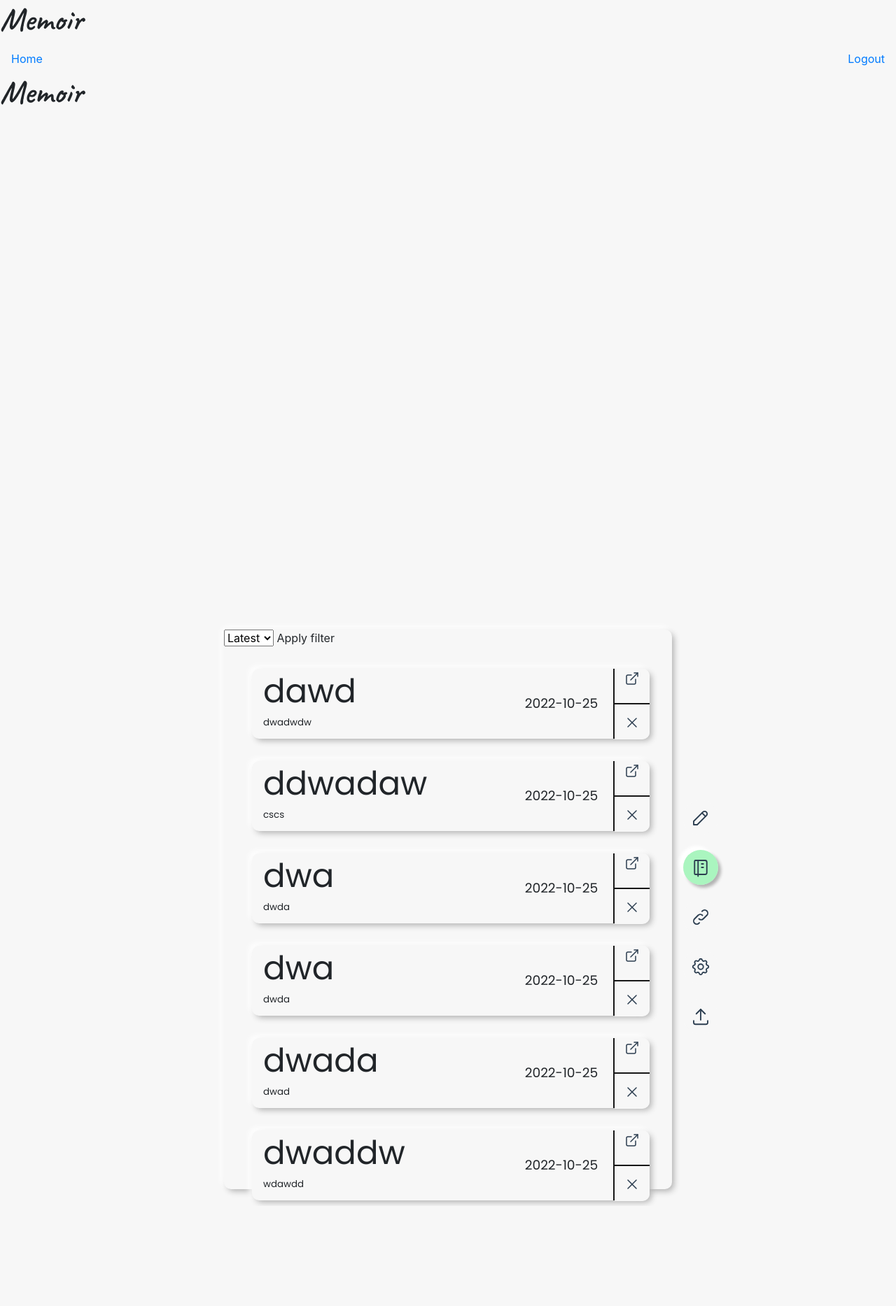
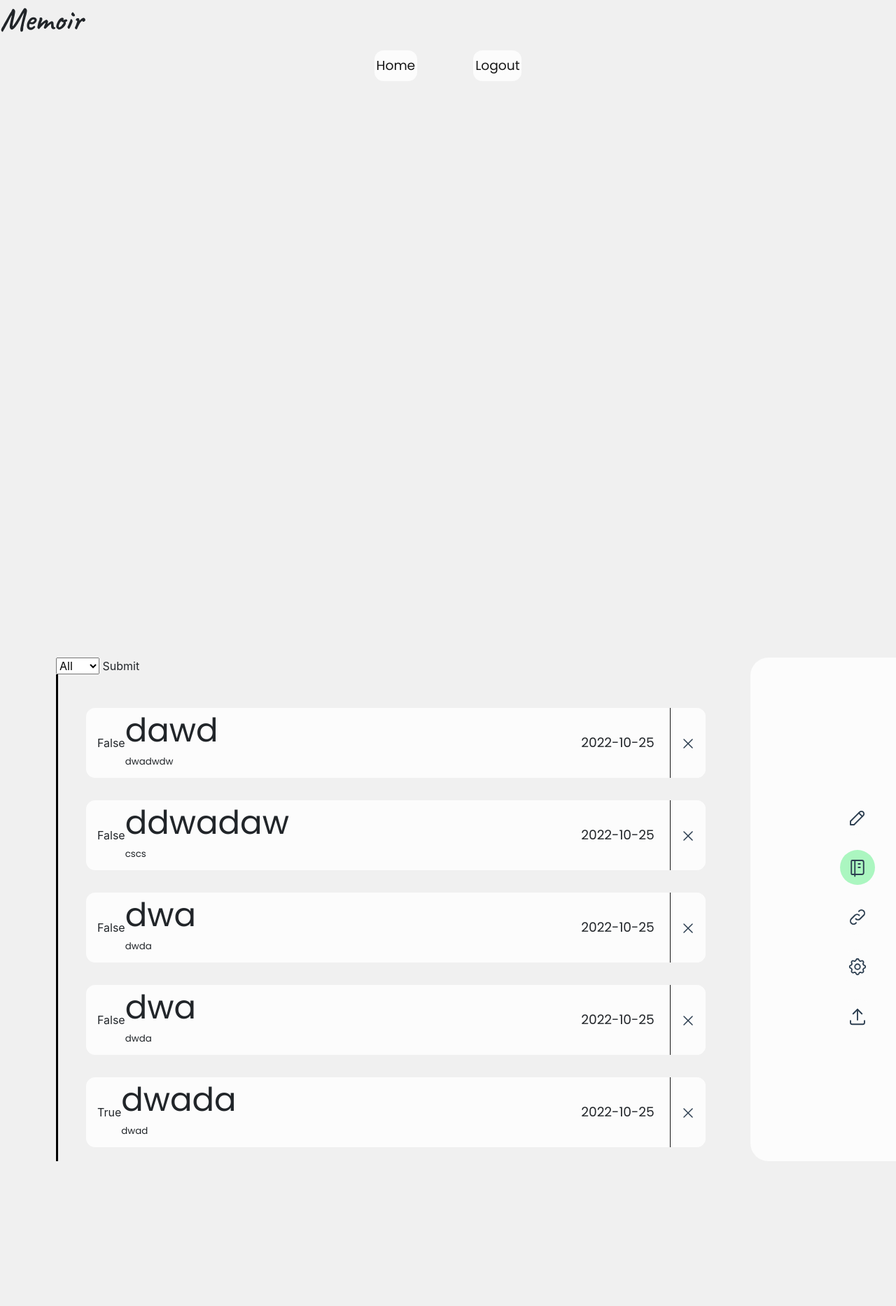
Before and after one commit to KarikFreiheit/Memoir, a Flask app: page / in a window 1280 px wide. Shown: the top 1867 px of the page at 70% size. Run offline with Flask 2, Linux system fonts and the light colour scheme; a user stored in the database is signed in; data comes from the database, SQL or seed files in the repository; both versions use the stored data as it was after the commit; some libraries are stand-ins or nearby versions.

Commit message:
Note Sorting by Favorites working!!! FInally

```diff
--- a/Website/models.py
+++ b/Website/models.py
@@ -9,6 +9,7 @@ class Note(db.Model):
     body = db.Column(db.String(10000))
     date = db.Column(db.String(100))
     user_id = db.Column(db.Integer, db.ForeignKey('user.id'))
+    remember = db.Column(db.Boolean, default = False)
 
 
 class User(db.Model, UserMixin):
--- a/Website/static/base.css
+++ b/Website/static/base.css
@@ -1,8 +1,9 @@
-:root{
-    --white: rgb(247,247,247);
-    --black: rgb(23,23,23);
-    --mint:  rgba(145,245,173, .75);
-    --hover: rgb( 230, 230, 230);
+:root {
+    --white: rgb(240, 240, 240);
+    --bwhite: rgb(252, 252, 252);
+    --black: rgb(23, 23, 23);
+    --mint: rgba(145, 245, 173, .75);
+    --hover: rgb(230, 230, 230);
 
     --font-main: 'Poppins', sans-serif;
     --font-cursive: 'Caveat', cursive;
@@ -22,63 +23,137 @@
 ::-webkit-scrollbar {
     display: none;
 }
+
 ::-webkit-scrollbar-track {
     opacity: 0%;
 }
+
 ::-webkit-scrollbar-thumb {
     opacity: 0%;
 }
 
-h1{
+h1 {
     font-family: var(--font-cursive);
     font-weight: var(--font-bold);
     font-size: var(--font-large);
 
 }
 
-body{
+.navbar {
+    display: flex;
+    justify-content: center;
+    gap: 5em;
+}
+
+a,
+a:hover,
+a:focus {
+    color: var(--black);
+    text-decoration: none;
+    font-family: var(--font-main);
+    font-size: var(--font-normal);
+    font-weight: 400;
+    font-style: normal;
+}
+
+.nav-item {
+    background-color: var(--bwhite);
+    padding-top: .5em;
+    padding-bottom: .5em;
+
+    padding-inline: 3px;
+    border-radius: .5vh;
+
+}
+
+.nav-item:hover {
+    background-color: var(--hover);
+    border-radius: .5vh;
+}
+
+
+body {
     background-color: var(--white);
 
 }
-.base{
-    max-width: 120rem;
-    min-width: 40rem;
-    min-height: 500px;
-    max-height: 800px;
+
+.base {
+    width: 100%;
+    padding-left: 5rem;
+    gap: 2rem;
+    min-height: 45rem;
     position: absolute;
-    display: grid;
-    grid-template-areas: "one, two";
     left: 50%;
     top: 50%;
     transform: translate(-50%, -50%);
+    display: flex;
     background-color: var(--white);
-    box-shadow: 0 0 0 transparent,  0 0 0 transparent,  4px 4px 8px -1px rgb(179, 179, 179), -4px -4px 8px rgb(255, 255, 255);
-    border-radius: 10px;
+}
+
+.content {
+    height: inherit;
+    min-width: 60rem;
+}
+
+.display-entry {
+    width: 60rem;
+    background-color: var(--bwhite);
+    border-radius: 26px 0px 0px 26px;
+
+}
+
+.heart-checkbox {
+    display: none;
+}
+
+.path {
+    transition: fill 200ms, stroke 50ms, scale 100ms ease-out;
+
+}
+
+svg {
+    transition: all 150ms ease-out;
+}
+
+.heart-checkbox:checked+.shape>svg>.path {
+    fill: red;
+    opacity: 1;
+    stroke: red;
+    width: 55px;
+    height: 55px;
+    transform: scale(1.03, 1.03);
+    transform-origin: center center;
+}
+
+.heart-checkbox:checked+.shape>svg {
+    filter: drop-shadow(0 0 6px rgba(255, 0, 0, .8));
 }
 
 
 
-
-input{
+input {
     all: unset;
 }
-input:focus{
+
+input:focus {
     all: unset;
 
 }
-button:focus{
+
+button:focus {
     all: unset;
 }
-button{
+
+button {
     all: unset;
 }
 
 /* main area of tabs */
-.tab-list{
+.tab-list {
     z-index: 1;
-    position: absolute;
+    position: fixed;
     top: 1em;
-    left:   calc(1em + 100%);
+    left: calc(100% - 5em);
     height: 100%;
     display: flex;
     justify-content: center;
@@ -86,17 +161,23 @@ button{
 }
 
 
-.tab-content{
+.tab-content {
     display: none;
+    max-height: inherit;
+
 }
-.tab-content.is-active{
+
+.tab-content.is-active {
     display: block;
+    max-height: inherit;
+
+    position: inherit;
 }
 
 
-.tab{
+.tab {
     display: flex;
-    background-color: var(--white);
+    background-color: var(--bwhite);
     margin: 1em 0;
     border-radius: 50%;
     width: 50px;
@@ -106,52 +187,64 @@ button{
     margin-top: 5px;
     justify-content: center;
     align-items: center;
-    transition: all;
-    transition-duration: 300ms;
+    transition: all 300ms;
+
 }
 
-.tab:hover{
+.tab:hover {
     background-color: var(--hover);
+    transform: scale(1.1);
 }
 
-.tab > svg{
+.tab>svg {
     width: 30px;
     height: 30px;
 
 }
-.tab.is-active{
+
+.tab.is-active {
     background-color: var(--mint);
-    box-shadow: inset 0 0 0 transparent,  inset 0 0 0 transparent,   4px 4px 4px 0px  rgb(179, 179, 179), -6px -6px 4px 0px rgb(255, 255, 255);
 
 }
 
+.view {
+    overflow: scroll;
 
-/* View Tab */
-
-.view{
-    max-height: inherit;
+    height: 45rem;
 }
 
-
-.note-list{
+.note-list {
     overflow: scroll;
     max-height: inherit;
 }
 
-.list-element{
+.list-element {
     grid-area: 1;
     display: flex;
     align-items: center;
     list-style-type: none;
-    background-color: var(--white);
-    box-shadow: 0 0 0 transparent,  0 0 0 transparent,  4px 4px 8px -1px rgb(179, 179, 179), -4px -4px 8px rgb(255, 255, 255);
+    background-color: var(--bwhite);
     padding-left: 1em;
     margin: 2em 2em 2em 0em;
-    border-radius: 10px;
+    border-radius: .5vh;
     height: 100px;
+    transition: all 300ms;
 }
 
-.title{
+.list-element:hover {
+    grid-area: 1;
+    display: flex;
+    align-items: center;
+    list-style-type: none;
+    background-color: var(--bwhite);
+    padding-left: 1em;
+    margin: 2em 2em 2em 0em;
+    border-radius: .5vh;
+    height: 100px;
+    transform: scale(1.04);
+}
+
+.title {
     font-family: var(--font-main);
     font-weight: var(--font-thin);
     font-size: var(--font-large);
@@ -159,7 +252,7 @@ button{
 
 }
 
-.text-body{
+.text-body {
     font-family: var(--font-main);
     font-weight: var(--font-thin);
     font-size: var(--font-small);
@@ -167,7 +260,7 @@ button{
 
 }
 
-.list-element-flex{
+.list-element-flex {
     position: relative;
     display: flex;
     justify-content: flex-end;
@@ -175,9 +268,10 @@ button{
     width: 100%;
 
 }
-.date{
+
+.date {
     display: flex;
-    border-right: 2px solid var(--black);
+    border-right: 1px solid var(--black);
     height: 100%;
     min-width: 150px;
     max-width: 20%;
@@ -186,93 +280,83 @@ button{
     font-size: var(--font-normal);
     justify-content: center;
     align-items: center;
-;
+    ;
 }
 
-.button-delete{
+.button-delete {
     border: none;
-    border-radius: 0 0 10px 0;
-    background-color: var(--white);
+    border-radius: 0 .5vh .5vh 0;
+    background-color: var(--bwhite);
     text-align: center;
     width: 50px;
-    height: 50%;
-    border-top: 1px solid var(--black);
+    height: 100%;
 }
-.button-delete:hover{
+
+.button-delete:hover {
     background-color: var(--hover);
 }
 
-.button-delete:focus{
+.button-delete:focus {
     all: unset;
     border: none;
-    border-radius: 0 10px 10px 0;
+    border-radius: 0 .5vh .5vh 0;
     background-color: var(--hover);
     width: 50px;
-    height: 50%;
+    height: 100%;
     text-align: center;
 }
+.line{
+    padding-top: 1rem;
+    padding-bottom: 1rem;
+    border-left: 3px black solid;
+    stroke: red;
+    stroke: 5px;
+    stroke-linecap: round;
+}
+#note {
+    grid-area: a;
+    border-radius: .5vh;
+    margin: 1em;
+    background-color: var(--bwhite);
+}
 
-.button-open{
-    border: none;
-    border-radius: 0 10px 0 0;
-    background-color: var(--white);
-    text-align: center;
-    width: 50px;
-    height: 50%;
-    border-bottom: 1px solid var(--black);
-
+#date {
+    grid-area: b;
+    border-radius: .5vh;
+    padding-inline: 3px;
+    margin: 1em;
+    background-color: var(--bwhite);
 
 }
-.button-open:hover{
-    background-color: var(--mint);
-}
-.button-open:focus{
-    all: unset;
-    border: none;
-    border-radius: 0 10px 10px 0;
-    background-color: var(--hover);
-    width: 50px;
-    height: 50%;
-    text-align: center;
-}
 
-#note{
-    grid-area: a;
-    box-shadow: 0 0 0 transparent,  0 0 0 transparent, 4px 4px 8px -1px rgb(179, 179, 179), -4px -4px 8px rgb(255, 255, 255);
-    border-radius: 5px;
+#body {
+    grid-area: c;
+    border-radius: .5vh;
+    padding-inline: 3px;
+
     margin: 1em;
-}
-#date{
-    grid-area: b;
-    box-shadow: 0 0 0 transparent,  0 0 0 transparent, 4px 4px 8px -1px rgb(179, 179, 179), -4px -4px 8px rgb(255, 255, 255);
-    border-radius: 5px;
-    padding-inline: 3px;
-    margin: 1em;
-}
-#body{
-    grid-area: c;
-    box-shadow: 0 0 0 transparent,  0 0 0 transparent, 4px 4px 8px -1px rgb(179, 179, 179), -4px -4px 8px rgb(255, 255, 255);
-    border-radius: 5px;
-    margin: 1em;
+    background-color: var(--bwhite);
+
 }
 
 
-.input-grid{
+.input-grid {
     height: inherit;
     width: inherit;
     display: grid;
     grid-template-areas:
-    "a b"
-    "c c";
+        "a b"
+        "c c";
     margin: 2em;
 }
 
-.form-100{
+.form-100 {
     height: inherit;
     width: inherit;
 
 }
-.submit-button{
+
+.submit-button {
     all: unset;
     display: none;
     border-radius: 50%;
@@ -283,11 +367,13 @@ button{
     transition: all;
     transition-duration: 300ms;
 }
-.submit-button > svg{
+
+.submit-button>svg {
     width: 35px;
     height: 35px;
 }
-.submit-button:hover{
+
+.submit-button:hover {
 
     all: unset;
     border-radius: 50%;
@@ -298,29 +384,35 @@ button{
 
 }
 
-.submit-button:focus{
+.submit-button:focus {
     box-shadow: 0%;
     background-color: var(--hover);
 
 }
 
-.submit-active{
+.submit-active {
     display: block;
 }
 
 /* List Item Modal */
 
-.modal{
+.modal {
 
     display: none;
     border: none;
+    position: absolute;
+    top: 50%;
+    left: 50%;
+    transform: translate(-50%, -50%);
     border-radius: 16px;
-    height: 500px;
-    width: 500px;
+    height: 20rem;
+    min-width: 20rem;
 }
-.modal::backdrop{
 
+dialog::backdrop {
+    background-color: var(--white);
 }
-.display-modal{
+
+.display-modal {
     display: block;
 }
--- a/Website/static/index.js
+++ b/Website/static/index.js
@@ -9,22 +9,28 @@ const closeModal = document.querySelector(".closeModal");
 
 
 //Modal
-listItem.forEach((item) => {
 
-  item.querySelector(".open").addEventListener("click", () => {
+/*listItem.forEach((item) => {
+
+  item.addEventListener("click", () => {
     item.querySelector(".modal").showModal;
     item.querySelector(".modal").classList.add("display-modal");
 
   })
 
-  item.querySelector(".closeModal").addEventListener("click", () => {
+  .querySelector(".modal").addEventListener("click", () => {
 
-      console.log("Working");
+    console.log("Working", item, item.querySelector(".modal"));
+
     item.querySelector(".modal").close();
     item.querySelector(".modal").classList.remove("display-modal");
 
+
+
+
   })
-})
+
+})*/
 
 
 
@@ -46,27 +52,14 @@ function deleteNote(noteId) {
 
 
 
-//Basic Nav
-  const nav = document.querySelector(".centerNav");
-  const navIcon = document.querySelector(".nav-icon");
+
+
 let tabs = document.querySelectorAll(".tab");
 let contents = document.querySelectorAll(".tab-content");
-  let lastScrollY = window.scrollY;
-  window.addEventListener("scroll", () => {
 
-    if(lastScrollY < window.scrollY){
-      nav.classList.add("nav-hidden")
-      navIcon.classList.add("shown")
-
-    }else{
-      nav.classList.remove("nav-hidden")
-      navIcon.classList.remove("shown")
-    }
-    lastScrollY = window.scrollY;
-  });
 
 tabs.forEach((tab, index) => {
-    tab.addEventListener('click', () =>{
+  tab.addEventListener('click', () => {
 
     contents.forEach((content) => {
       content.classList.remove('is-active');
@@ -84,9 +77,9 @@ function deleteNote(noteId) {
     contents[index].classList.add('is-active');
     tabs[index].classList.add('is-active');
 
-      if(tab.id == "write"){
+    if (tab.id == "write") {
       create.classList.add('submit-active');
-      }else{
+    } else {
       create.classList.remove('submit-active');
     }
 
--- a/Website/templates/base.html
+++ b/Website/templates/base.html
@@ -19,6 +19,8 @@
         href="https://fonts.googleapis.com/css2?family=Poppins:ital,wght@0,100;0,200;0,400;0,800;1,200;1,400&display=swap"
         rel="stylesheet">
     <link rel="stylesheet" type="text/css" href="static/base.css">
+
+
 
 
 </head>
--- a/Website/templates/home.html
+++ b/Website/templates/home.html
@@ -3,12 +3,131 @@
 
 {% block content %}
 
+<div class="base">
+<div class ="content">
+    <div class="write tab-content">
+        <form method="POST" id="note-form" class="form-100">
+
+          <div class="input-grid">
+            <input type="text" name="note" id="note">
+            <input type="date" name="date" id="date">
+            <input type="text" name="body" id="body">
+            <input type="checkbox" class="heart-checkbox"  name="remember" id="favorite" >
+            <label class="shape" for="favorite">
+              <svg xmlns="http://www.w3.org/2000/svg" class="icon icon-tabler icon-tabler-heart" width="44" height="44" viewBox="0 0 24 24" stroke-width="1.5" stroke="#2c3e50" fill="none" stroke-linecap="round" stroke-linejoin="round">
+                <path  stroke="none" d="M0 0h24v24H0z" fill="none" />
+                <path  class="path" d="M19.5 13.572l-7.5 7.428l-7.5 -7.428m0 0a5 5 0 1 1 7.5 -6.566a5 5 0 1 1 7.5 6.572" />
+              </svg>
+            </label>
+            <br/>
+          </div>
+
+        </form>
+    </div>
+    <div class="view tab-content is-active">
+
+      <form class="sort" action="{{url_for('views.sort')}}" method="POST"  >
+          <select name="sort" id="sort">
+            {% if sort == False  %}
+            <option value="{{False}}" selected>False</option>
+            <option value ="{{True}}">True</option>
+            <option value ="{{All}}" >All</option>
+            {% elif sort == True %}
+            <option value="{{False}}">False</option>
+            <option value ="{{True}}" selected>True</option>
+            <option value ="{{All}}">All</option>
+            {% else %}
+            <option value="{{False}}">False</option>
+            <option value ="{{True}}">True</option>
+            <option value ="{{All}}"  selected>All</option>
+            {% endif %}
+          </select>
+          <button type="submit"> Submit</button>
+
+      </form>
+
+      {% for note in user.notes%}
+        <dialog class="modal">
+          <button class="closeModal">close modal</button>
+          <div class="">
+           <div class="title">{{note.data}}</div>
+              <p class="text-body"> {{note.body}} </p>
+            </div>
+        </dialog>
+
+      {% endfor %}
+
+        <ul class="note-list line" id="notes">
+          {% for note in user.notes%}
+            {% if note.remember == sort %}
+
+              <li class="list-element">
+                <div class="favorite">{{note.remember}} </div>
+                <div class="list-element-grid">
+                  <div class="title">{{note.data[:16]}}</div>
+                  <p class="text-body"> {{note.body[:85]}} </p>
+                </div>
+                <div class="list-element-flex">
+                  <div class="date"> {{note.date}}</div>
+                  <div class = "v-flex">
+
+                    <button type="button" class="button-delete" onClick="deleteNote({{ note.id }})">
+                      <svg xmlns="http://www.w3.org/2000/svg" class="icon icon-tabler icon-tabler-x" width54s="24" height="24" viewBox="0 0 24 24" stroke-width="1.5" stroke="#2c3e50" fill="none" stroke-linecap="round" stroke-linejoin="round">
+                      <path stroke="none" d="M0 0h24v24H0z" fill="none"/>
+                      <line x1="18" y1="6" x2="6" y2="18" />
+                      <line x1="6" y1="6" x2="18" y2="18" />
+                      </svg>
+                    </button>
+                  </div>
+                </div>
 
 
-<h1>Memoir</h1>
-<div class="base">
+              </li>
+            {% elif sort != True and sort != False %}
+
+            <li class="list-element">
+              <div class="favorite">{{note.remember}} </div>
+              <div class="list-element-grid">
+                <div class="title">{{note.data[:16]}}</div>
+                <p class="text-body"> {{note.body[:85]}} </p>
+              </div>
+              <div class="list-element-flex">
+                <div class="date"> {{note.date}}</div>
+                <div class = "v-flex">
+
+                  <button type="button" class="button-delete" onClick="deleteNote({{ note.id }})">
+                    <svg xmlns="http://www.w3.org/2000/svg" class="icon icon-tabler icon-tabler-x" width54s="24" height="24" viewBox="0 0 24 24" stroke-width="1.5" stroke="#2c3e50" fill="none" stroke-linecap="round" stroke-linejoin="round">
+                    <path stroke="none" d="M0 0h24v24H0z" fill="none"/>
+                    <line x1="18" y1="6" x2="6" y2="18" />
+                    <line x1="6" y1="6" x2="18" y2="18" />
+                    </svg>
+                  </button>
+                </div>
+              </div>
 
 
+            </li>
+            {% endif %}
+          {% endfor %}
+
+        </ul>
+    </div>
+    <div class="connection tab-content">
+
+    </div>
+    <div class="setting tab-content">
+
+    </div>
+    <div class="share tab-content">
+
+    </div>
+  </div>
+  <div class="display-entry">
+
+
+
+
+  </div>
   <div class="tab-list">
     <div id="write" class="tab">
       <svg xmlns="http://www.w3.org/2000/svg" class="icon icon-tabler icon-tabler-pencil" viewBox="0 0 24 24" stroke-width="1.5" stroke="#2c3e50" fill="none" stroke-linecap="round" stroke-linejoin="round">
@@ -55,88 +174,8 @@
         </svg>
       </button>
   </div>
-
-
-
-    <div class="write tab-content">
-        <form method="POST" id="note-form" class="form-100">
-          <div class="input-grid">
-            <input type="text" name="note" id="note">
-            <input type="date" name="date" id="date">
-            <input type="text" name="body" id="body">
-            <br/>
-          </div>
-
-        </form>
-    </div>
-
-
-    <div class="view tab-content is-active">
-      <form class="sort">
-          <select name="sort" id="sort">
-            <option value="{{latest}}">Latest</option>
-            <option value="{{oldest}}">Oldest</option>
-          </select>
-          <button type="submit">Apply filter</button>
-      </form>
-
-        <ul class="note-list" id="notes">
-            {% for note in user.notes%}
-            <li class="list-element">
-
-              <div class="list-element-grid">
-                <div class="title">{{note.data[:16]}}</div>
-                <p class="text-body"> {{note.body[:85]}} </p>
-              </div>
-              <div class="list-element-flex">
-                <div class="date"> {{note.date}}</div>
-                <div class = "v-flex">
-                  <div class="button-open">
-                    <svg xmlns="http://www.w3.org/2000/svg" class="icon icon-tabler icon-tabler-external-link" width="24" height="24" viewBox="0 0 24 24" stroke-width="1.5" stroke="#2c3e50" fill="none" stroke-linecap="round" stroke-linejoin="round">
-                      <path stroke="none" d="M0 0h24v24H0z" fill="none"/>
-                      <path d="M11 7h-5a2 2 0 0 0 -2 2v9a2 2 0 0 0 2 2h9a2 2 0 0 0 2 -2v-5" />
-                      <line x1="10" y1="14" x2="20" y2="4" />
-                      <polyline points="15 4 20 4 20 9" />
-                    </svg>
-                  </div>
-                  <button type="button" class="button-delete" onClick="deleteNote({{ note.id }})">
-                    <svg xmlns="http://www.w3.org/2000/svg" class="icon icon-tabler icon-tabler-x" width="24" height="24" viewBox="0 0 24 24" stroke-width="1.5" stroke="#2c3e50" fill="none" stroke-linecap="round" stroke-linejoin="round">
-                    <path stroke="none" d="M0 0h24v24H0z" fill="none"/>
-                    <line x1="18" y1="6" x2="6" y2="18" />
-                    <line x1="6" y1="6" x2="18" y2="18" />
-                    </svg>
-                  </button>
-                </div>
-              </div>
-              <dialog class="modal">
-                <button class="closeModal">close modal</button>
-                <div class="">
-                  <div class="title">{{note.data}}</div>
-                  <p class="text-body"> {{note.body}} </p>
-                </div>
-              </dialog>
-            </li>
-
-
-            {% endfor %}
-
-        </ul>
 </div>
 
 
 
-
-
-
-    <div class="connection tab-content">
-
-    </div>
-    <div class="setting tab-content">
-
-    </div>
-    <div class="share tab-content">
-
-    </div>
-</div>
-
 {% endblock %}
--- a/Website/templates/sign_up.html
+++ b/Website/templates/sign_up.html
@@ -25,6 +25,6 @@
 
     </div>
     <br />
-    <button type="submit" class="btn btn-primary">Submit</button>
+    <button type="submit" class="">Submit</button>
 </form>
 {% endblock %}
--- a/Website/views.py
+++ b/Website/views.py
@@ -32,13 +32,14 @@ def home():
         note = request.form.get('note')
         date1 = request.form.get('date')
         body1 = request.form.get('body')
+        checked = request.form.get('remember')
 
-
+        selected = bool(checked)
 
         if len(note) < 1:
             flash('Note  is too short!', category='error')
         else:
-            new_note = Note(body = body1, date = date1, data=note, user_id=current_user.id)
+            new_note = Note(body = body1, date = date1, data=note, remember=selected, user_id=current_user.id)
             db.session.add(new_note)
             db.session.commit()
 
@@ -59,3 +60,16 @@ def delete_note():
             db.session.delete(note)
             db.session.commit()
     return jsonify({})
+
+
+@views.route('/sort', methods=['POST'])
+def sort():
+    sort = request.form.get('sort', type=str)
+    if(sort == "True"):
+        sort = True
+    elif (sort == "False"):
+        sort = False
+    else:
+        sort = None
+
+    return render_template("home.html", user=current_user, sort=sort)
```
Also changed, not shown: Website/database.db. Lines whose indentation alone changed are shown as unchanged.
